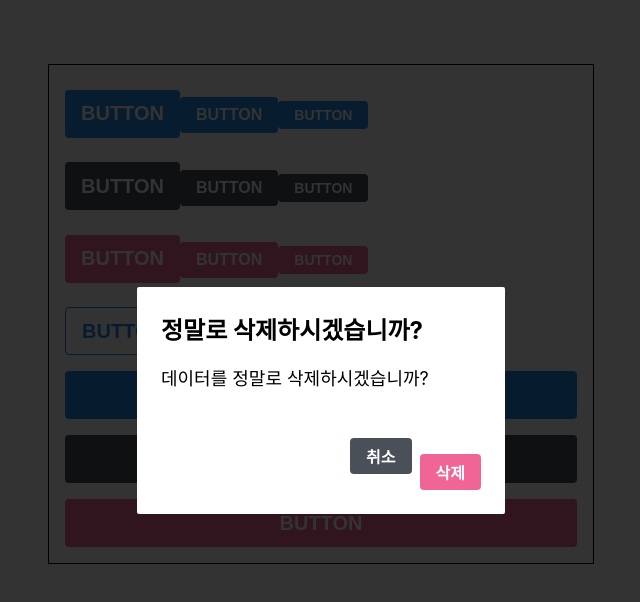
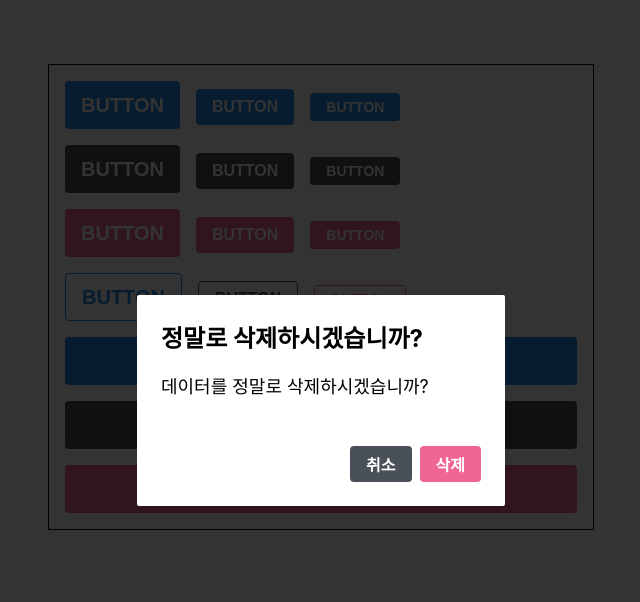
Before and after one commit to kimgh06/newPracticeReactJs, a React (Create React App) app in the folder cssmodule/: page / in a window 1280 px wide. Shown: the top 602 px of the page, without its empty margins (319-959 px from the left). Built offline with nearby package versions, Linux system fonts and the light colour scheme.

Commit message:
solved the error

```diff
--- a/cssmodule/src/components/Button.js
+++ b/cssmodule/src/components/Button.js
@@ -56,7 +56,7 @@ const fullWidthStyle = css`
     css`
       width: 100%;
       justify-content: center;
-      & + & {
+      &:not(:first-child) {
         margin-left: 0;
         margin-top: 1rem;
       }
@@ -80,7 +80,7 @@ const StyledButton = styled.button`
   /* 색상 */
   ${colorStyles}
   /* 기타 */
-  & + & {
+  &:not(:first-child) {
     margin-left: 1rem;
   }
   & span{
@@ -91,7 +91,12 @@ const StyledButton = styled.button`
 
 function Button({ children, color, size, outline, fullWidth, ...rest }) {
   return (
-    <StyledButton color={color} size={size} outline={outline} fullWidth={fullWidth} {...rest}>
+    <StyledButton
+    color={color}
+    size={size}
+    outline={outline}
+    fullWidth={fullWidth}
+    {...rest}>
       <span>
       {children}
       </span>
```
